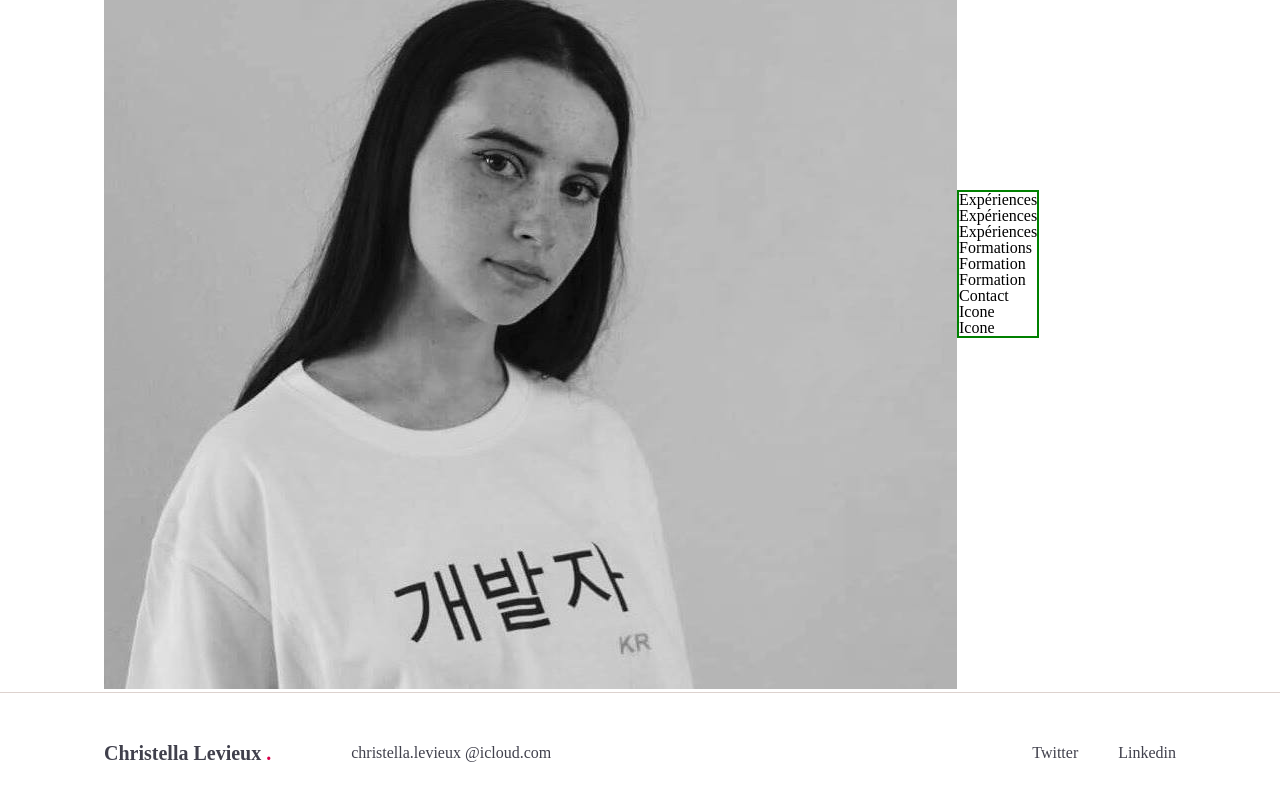
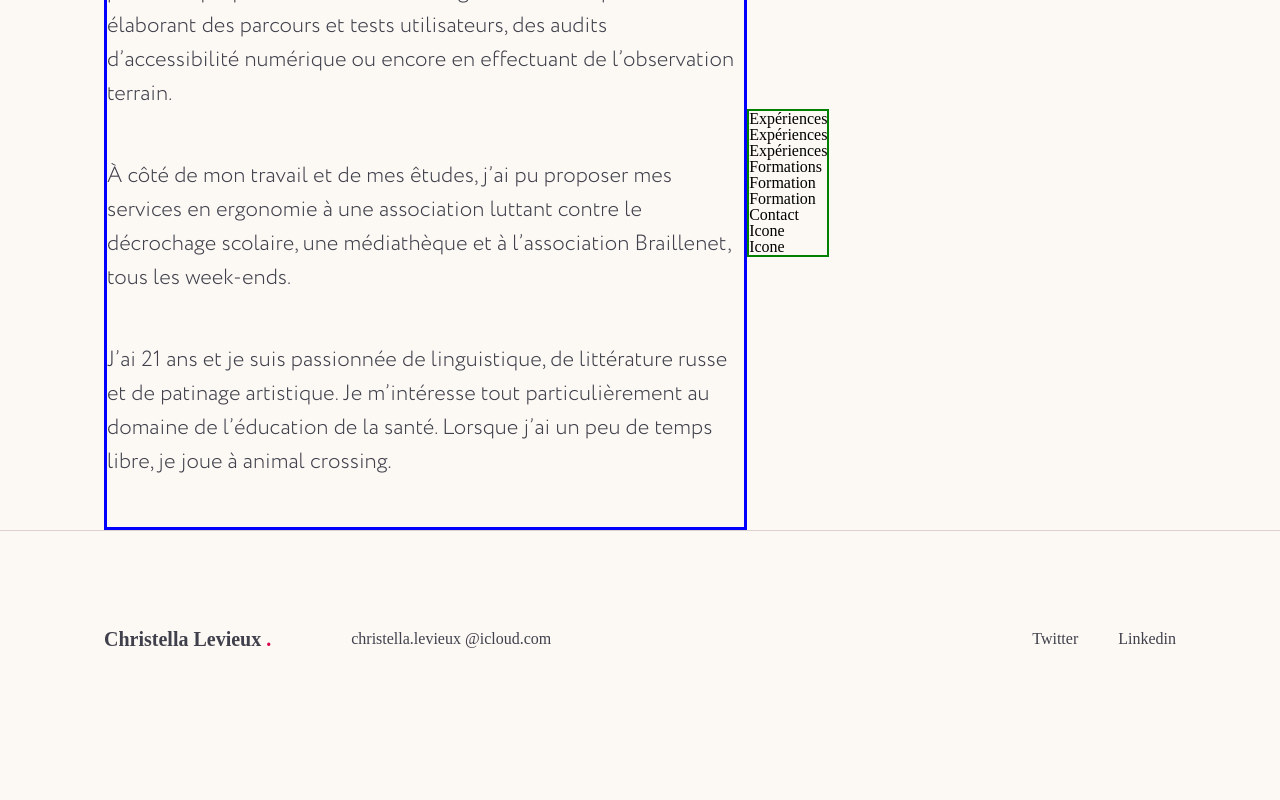
Before and after one commit to FlorianSahbi/christella-portfolio, a React (Create React App) app: page / in a window 1280 px wide. Shown: the part 3907-4707 px from the top of the page. After the commit the page ends 4653 px from the top, so only its background shows below. Built offline with nearby package versions, Linux system fonts and the light colour scheme.

Commit message:
ADJUSt : Global style

```diff
--- a/src/App.css
+++ b/src/App.css
@@ -1,5 +1,9 @@
 * {
   box-sizing: border-box;
+}
+
+body {
+  background: #FCF9F4;
 }
 
 @font-face {
@@ -111,7 +115,7 @@
 
 footer {
   border-top: 1px solid #ddd2ce;
-  height: 15vh;
+  height: 27vh;
   padding: 0 6.5rem;
   display: grid;
   grid-template-columns: repeat(2, 1fr);
@@ -289,6 +293,8 @@
 
 .right {
   grid-area: right-col;
+  margin-top: 5rem;
+  border: 2px solid blue;
 }
 
 .title {
@@ -336,7 +342,19 @@
 }
 
 .photo-cv {
+  border: 3px solid blue;
   grid-area: left-cv;
+  width: 60%;
+}
+
+.photo-cv p {
+  font-family: Circe;
+  font-style: normal;
+  font-weight: 350;
+  font-size: 22px;
+  line-height: 34px;
+  color: #40404c;
+  margin-bottom: 3rem;
 }
 
 .photo-xp {
--- a/src/App.js
+++ b/src/App.js
@@ -6,7 +6,6 @@
 import formulaOne from "./images/formula-1.jpeg";
 import futuroscope from "./images/futuroscope.jpeg";
 import sncf from "./images/sncf-inoui.jpeg";
-import pp from "./images/pp.jpg";
 
 const Loader = () => {
   return (
@@ -25,7 +24,7 @@
         <div className="footer-name">
           Christella Levieux <span className="dot-footer">.</span>
         </div>
-        <div className="name"> christella.levieux @icloud.com </div>{" "}
+        <div className="name"> christella.levieux @icloud.com </div>
       </div>
       <div className="rightnav">
         <a
@@ -34,8 +33,8 @@
           rel="noopener noreferrer"
           className="name"
         >
-          Twitter{" "}
-        </a>{" "}
+          Twitter
+        </a>
         <a
           style={{ marginLeft: "2.5rem", color: "#40404C" }}
           href="https://www.linkedin.com/in/christella-levieux/"
@@ -43,8 +42,8 @@
           rel="noopener noreferrer"
           className="name"
         >
-          Linkedin{" "}
-        </a>{" "}
+          Linkedin
+        </a>
       </div>
     </footer>
   );
@@ -125,7 +124,7 @@
               name="SNCF Inoui"
               description="Web-app responsive et social game permettant aux agents  de se former sur l’ensemble des applications client SNCF."
               img={sncf}
-          />{" "}
+            />
             <Card
               className="right"
               name="Formula 1"
@@ -133,13 +132,13 @@
             du funnel réservation du billet.
             "
               img={formulaOne}
-          />{" "}
+            />
             <Card
               className="left"
               name="Futuroscope"
               description="Refont intégrale du site web de réservation du parc d’attraction, desktop et mobile."
               img={apesAsso}
-          />{" "}
+            />
             <Card
               className="right"
               name="Apes Asso"
@@ -147,12 +146,14 @@
             du funnel réservation du billet.
             "
               img={futuroscope}
-          />{" "}
+            />
         </section>
         <TitleSeparator title="CV" />
         <section className="cv">
           <div className="photo-cv">
-            <img src={pp} alt="oko" />
+           <p>J’ai travaillé deux ans en agence digital, là où j’ai pu analyser les problèmatiques de différents clients, startups ou grands groupes sur des projets divers tel que des applications, des sites web et des produits. Afin d’accompagner au mieux ces clients, j’ai pu mettre en place des propositions de méthodologie et de concepts UX en élaborant des parcours et tests utilisateurs, des audits d’accessibilité numérique ou encore en effectuant de l’observation terrain.</p>
+           <p>À côté de mon travail et de mes êtudes, j’ai pu proposer mes services en ergonomie à une association luttant contre le décrochage scolaire, une médiathèque et à l’association Braillenet, tous les week-ends.</p>
+           <p>J’ai 21 ans et je suis passionnée de linguistique, de littérature russe et de patinage artistique. Je m’intéresse tout particulièrement au domaine de l’éducation de la santé. Lorsque j’ai un peu de temps libre, je joue à animal crossing.</p>
           </div>
           <div className="photo-xp">
             <h2>Expériences</h2>
```
Also changed, not shown: src/fonts/circe.woff. Lines whose indentation alone changed are shown as unchanged.
